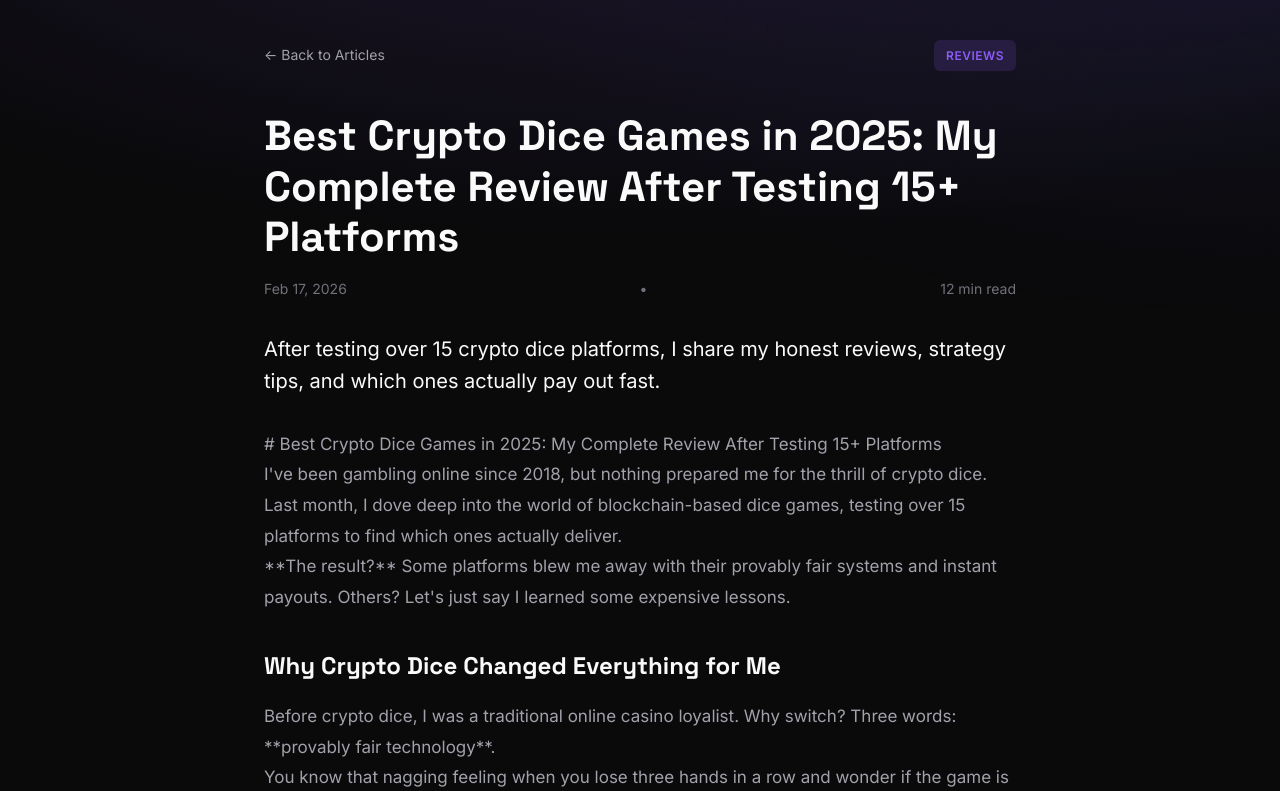
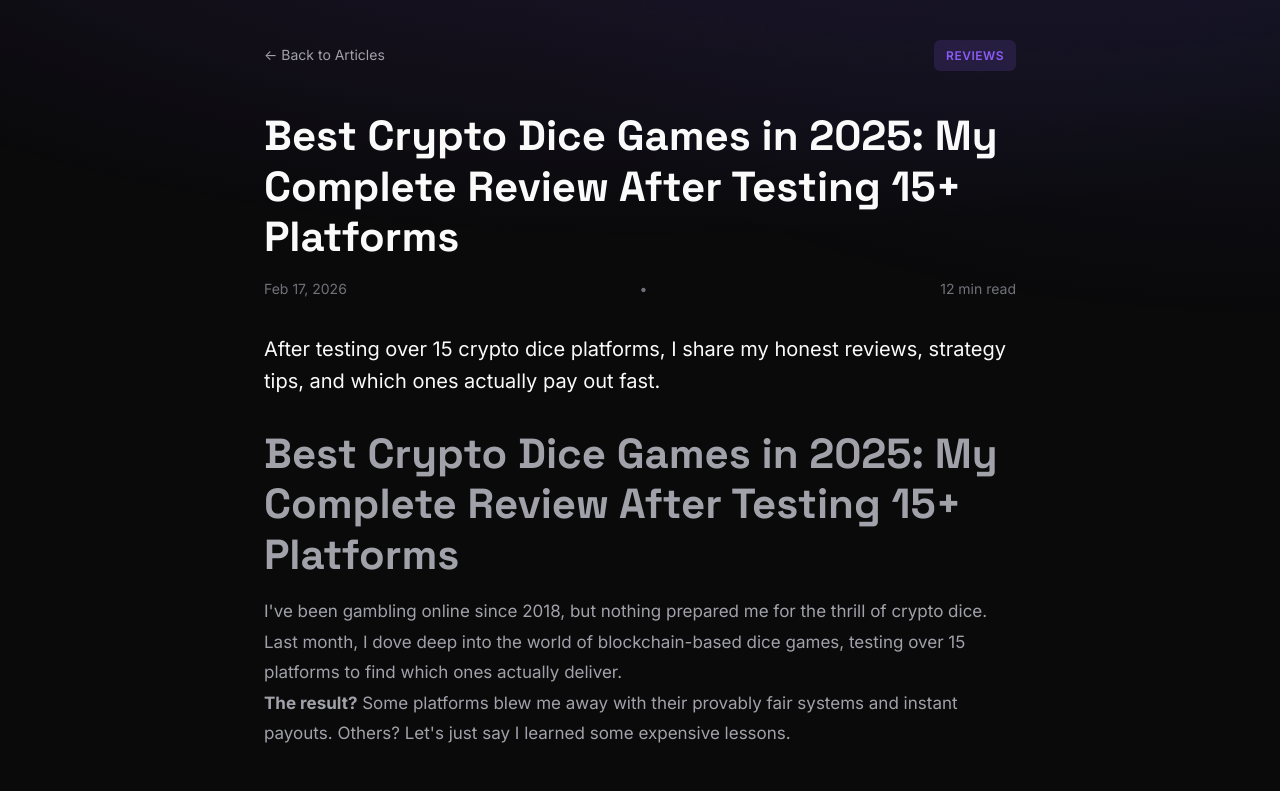
Before and after one commit to shaidzin/crypto-gaming-hub-2026, a Next.js app: page /article/best-crypto-dice-games-2025 in a window 1280 px wide. Shown: the top 791 px of the page. Built offline with nearby package versions, Linux system fonts and the light colour scheme.

Commit message:
Fix markdown rendering

```diff
--- a/src/app/article/[slug]/page.tsx
+++ b/src/app/article/[slug]/page.tsx
@@ -48,13 +48,32 @@ export default async function ArticlePage({ params }: { params: Promise<{ slug:
           <p className="lead">{article.excerpt}</p>
 
           {content?.content ? (
-            <div dangerouslySetInnerHTML={{ __html: articleContent.split('\n').map(p => p.trim()).filter(p => p).map(p => {
-              if (p.startsWith('## ')) return `<h2>${p.slice(3)}</h2>`;
-              if (p.startsWith('### ')) return `<h3>${p.slice(4)}</h3>`;
-              if (p.startsWith('- ')) return `<li>${p.slice(2)}</li>`;
-              if (p.match(/^\d+\./)) return `<li>${p.replace(/^\d+\.\s*/, '')}</li>`;
-              return `<p>${p}</p>`;
-            }).join('') }} />
+            <div dangerouslySetInnerHTML={{ __html:
+              articleContent
+                // Headers
+                .replace(/^### (.+)$/gm, '<h3>$1</h3>')
+                .replace(/^## (.+)$/gm, '<h2>$1</h2>')
+                .replace(/^# (.+)$/gm, '<h1>$1</h1>')
+                // Bold and italic
+                .replace(/\*\*([^*]+)\*\*/g, '<strong>$1</strong>')
+                .replace(/\*([^*]+)\*/g, '<em>$1</em>')
+                // Lists
+                .replace(/^- (.+)$/gm, '<li>$1</li>')
+                .replace(/^\d+\. (.+)$/gm, '<li>$1</li>')
+                // Horizontal rule
+                .replace(/^---$/gm, '<hr>')
+                // Blockquotes
+                .replace(/^> (.+)$/gm, '<blockquote>$1</blockquote>')
+                // Split into paragraphs
+                .split('\n')
+                .map(line => line.trim())
+                .filter(line => line.length > 0)
+                .map(line => {
+                  if (line.startsWith('<h') || line.startsWith('<li') || line.startsWith('<hr') || line.startsWith('<block')) return line;
+                  return `<p>${line}</p>`;
+                })
+                .join('')
+            }} />
           ) : (
             <p>Content coming soon...</p>
           )}
```
